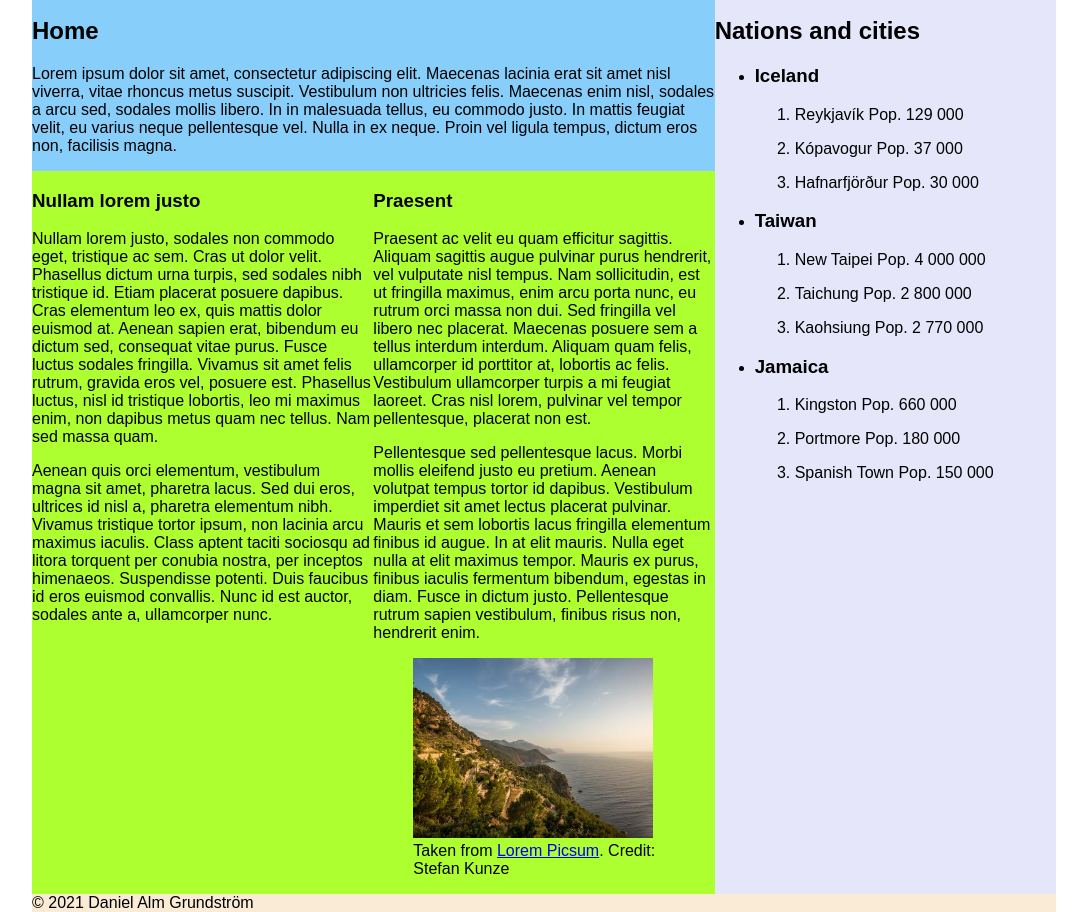
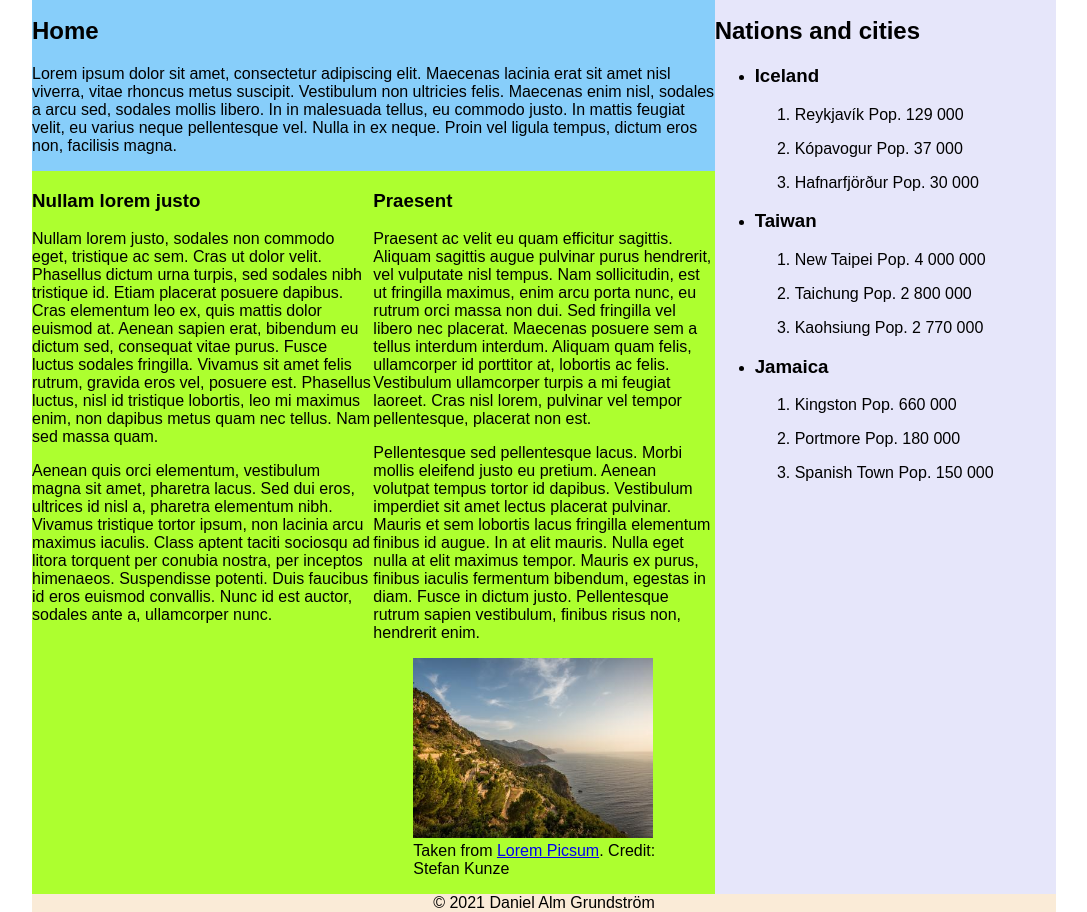
Before and after one commit to almgru/assignment-css-introduction-j33, a website: page public/index.html in a window 1280 px wide. Shown: the part 63-975 px from the top of the page, without its empty margins (96-1183 px from the left). Drawn offline with Linux system fonts and the light colour scheme.

Commit message:
Centers text in footer

```diff
--- a/public/css/style.css
+++ b/public/css/style.css
@@ -77,8 +77,13 @@ nav > ul > li:last-child {
 .column-container > main {
     flex: 2;
 }
+/* END OF Requirement 3-Columns */
 
-/* END OF Requirement 3-Columns */
+/* Requirement 3-Footer: Text inside footer should be centered. */
+body > footer {
+    text-align: center;
+}
+/* END OF Requirement 3-Footer */
 
 /* Temporary colors */
 nav {
```
